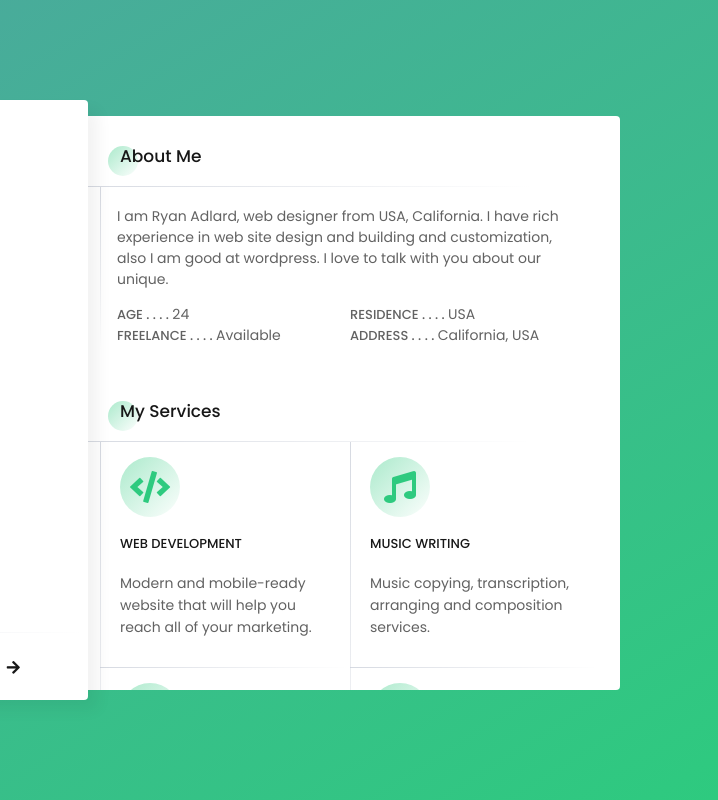
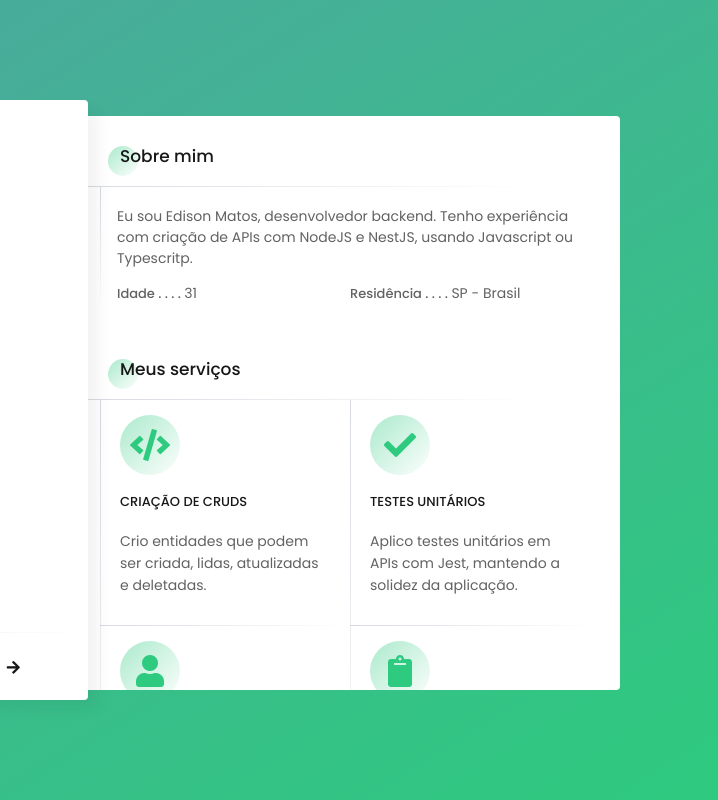
Before and after one commit to EdisonMatos/edisonmatos.github.io, a plain HTML site: page index.html in a window 1280 px wide. Shown: the full height of the page, 562-1280 px from the left. Drawn offline with Linux system fonts and the light colour scheme; files that its build step writes are made by us from their sources; a web font is replaced by a local one.

Commit message:
feat(aboutme): Complete session

```diff
--- a/index.html
+++ b/index.html
@@ -110,54 +110,49 @@
             </section>
             <section id="about" class="about view">
               <article class="about-aboutMe">
-                <h3 class="title">About Me</h3>
+                <h3 class="title">Sobre mim</h3>
                 <div class="line-left">
                   <p>
-                    I am Ryan Adlard, web designer from USA, California. I have
-                    rich experience in web site design and building and
-                    customization, also I am good at wordpress. I love to talk
-                    with you about our unique.
+                    Eu sou Edison Matos, desenvolvedor backend. Tenho
+                    experiência com criação de APIs com NodeJS e NestJS, usando
+                    Javascript ou Typescritp.
                   </p>
                   <div>
-                    <div><span>AGE . . . . </span>24</div>
-                    <div><span>RESIDENCE . . . . </span>USA</div>
-                    <div><span>FREELANCE . . . . </span>Available</div>
-                    <div><span>ADDRESS . . . . </span>California, USA</div>
+                    <div><span>Idade . . . . </span>31</div>
+                    <div><span>Residência . . . . </span>SP - Brasil</div>
                   </div>
                 </div>
               </article>
               <article class="about-services">
-                <h3 class="title">My Services</h3>
+                <h3 class="title">Meus serviços</h3>
                 <div class="line-left">
                   <article class="line-down">
                     <div class="fas fa-code"></div>
-                    <h4>WEB DEVELOPMENT</h4>
+                    <h4>CRIAÇÃO DE CRUDS</h4>
                     <p>
-                      Modern and mobile-ready website that will help you reach
-                      all of your marketing.
+                      Crio entidades que podem ser criada, lidas, atualizadas e
+                      deletadas.
                     </p>
                   </article>
                   <article class="line-down">
-                    <div class="fas fa-music"></div>
-                    <h4>MUSIC WRITING</h4>
+                    <div class="fas fa-check"></div>
+                    <h4>TESTES UNITÁRIOS</h4>
                     <p>
-                      Music copying, transcription, arranging and composition
-                      services.
+                      Aplico testes unitários em APIs com Jest, mantendo a
+                      solidez da aplicação.
                     </p>
                   </article>
                   <article>
-                    <div class="fas fa-bullhorn"></div>
-                    <h4>ADVETISING</h4>
-                    <p>
-                      Advertising services include television, radio, print,
-                      mail and web.
-                    </p>
+                    <div class="fas fa-user"></div>
+                    <h4>INTEGRAÇÃO BANCO DE DADOS</h4>
+                    <p>Integro entidades a bancos de dados usando PrismaORM.</p>
                   </article>
                   <article>
-                    <div class="fas fa-gamepad"></div>
-                    <h4>GAME DEVELOPMENT</h4>
+                    <div class="fas fa-clipboard"></div>
+                    <h4>DOCUMENTAÇÃO</h4>
                     <p>
-                      Developing memorable and unique mobile android, ios games.
+                      Documento APIs com Swagger para facilitar a troca de
+                      informações entre backend e frontend.
                     </p>
                   </article>
                 </div>
```
